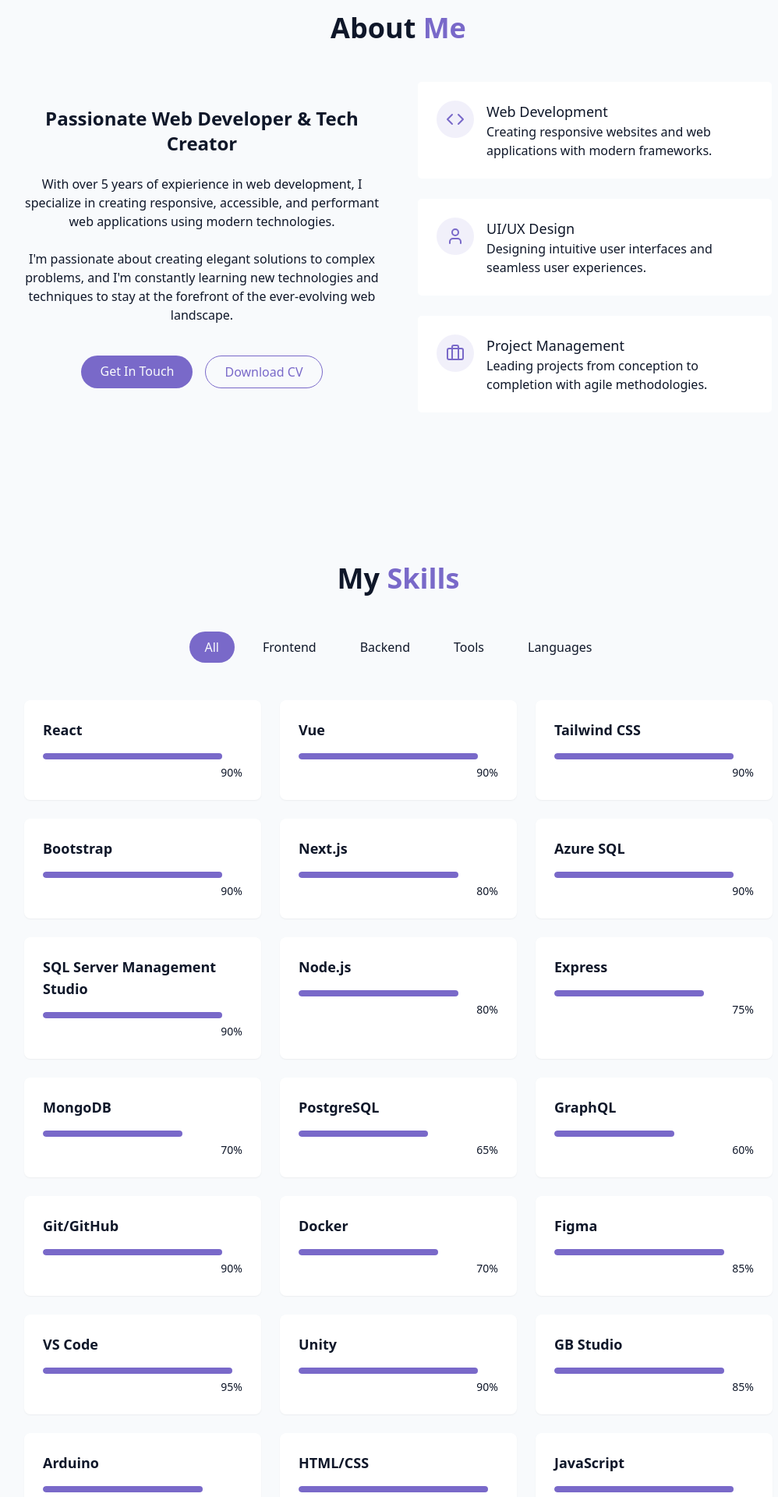
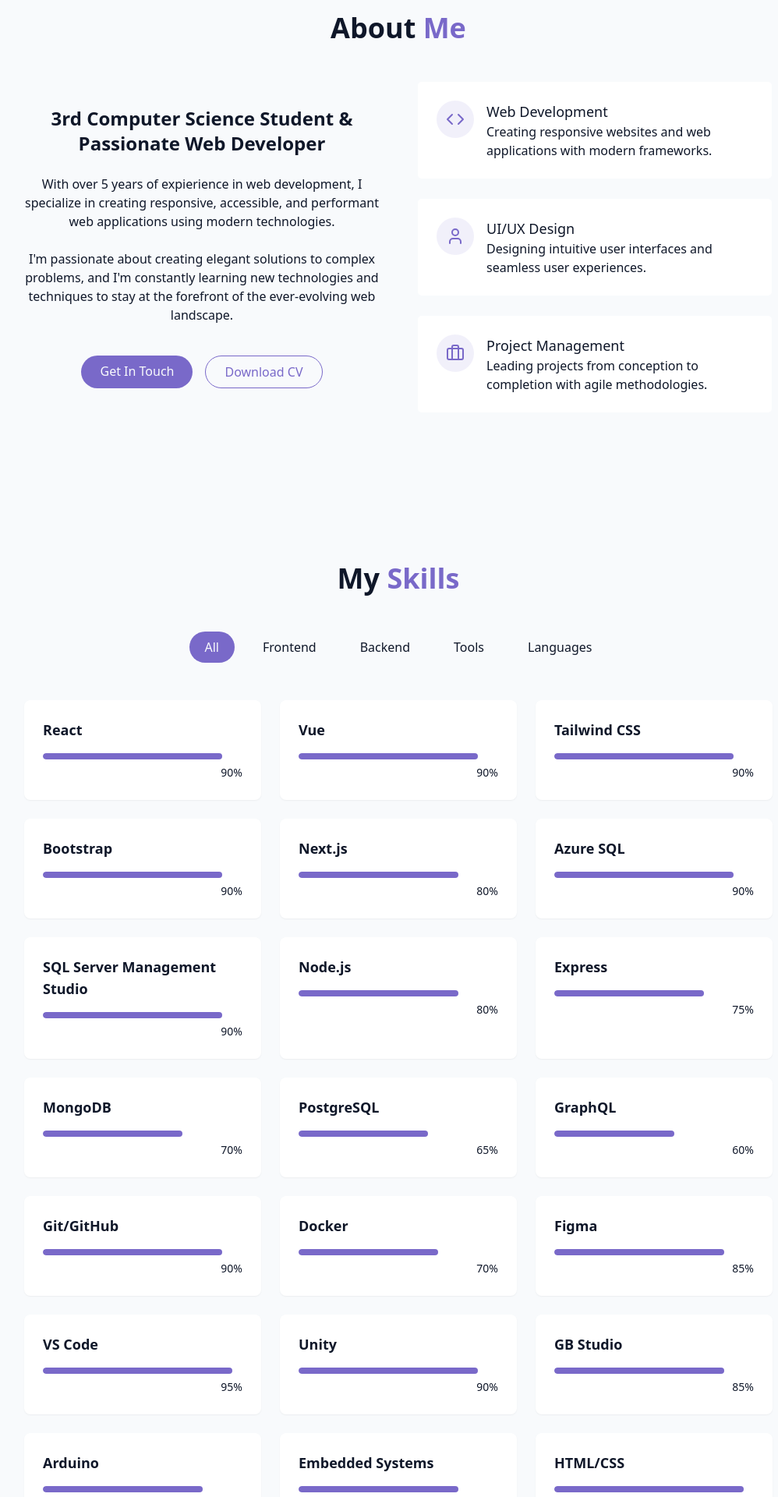
Before and after one commit to Yad1999/aj-stellar-portfolio, a React (Vite) app: page / in a window 1280 px wide. Shown: the part 880-2800 px from the top of the page at 78% size, without its empty margins (129-1127 px from the left). Built offline with nearby package versions, Linux system fonts and the light colour scheme.

Commit message:
Updated about, projects and skills

```diff
--- a/src/components/AboutSection.jsx
+++ b/src/components/AboutSection.jsx
@@ -12,7 +12,7 @@ export const AboutSection = () => {
                 <div className="grid grid-cols-1 md:grid-cols-2 gap-12 items-center">
                     <div className="space-y-6">
                         <h3 className="text-2xl font-semibold">
-                            Passionate Web Developer & Tech Creator
+                            3rd Computer Science Student & Passionate Web Developer
                         </h3>
 
                         <p className="text-muted-foreground">
--- a/src/components/ProjectsSection.jsx
+++ b/src/components/ProjectsSection.jsx
@@ -4,11 +4,11 @@ const projects = [
     {
         id: 1,
         title: "HarmonAI",
-        description: "A Hackathon winner AI vocal coach. Analyzes users voice and generates a detailed report on how to improve. Created with Vue, Express, and Google Gemini API.",
+        description: "A Hackathon winner AI vocal coach. Analyzes users voice and generates a detailed report on how to improve. Created with Vue, Node.js, Express, and Google Gemini API.",
         image: "/projects/Hackathon_winner.jpg",
-        tags: ["Vue", "Express"],
-        demoUrl: "#",
-        githubUrl: "#",
+        tags: ["Vue", "Node.js", "Express"],
+        demoUrl: "https://devpost.com/software/harmonai-8hybqu",
+        githubUrl: "https://github.com/CHamilton02/harmonai-vocal-coach",
 
     },
 
@@ -18,8 +18,8 @@ const projects = [
         title: "My Chickens!",
         description: "A small interactive game that simulates playing a gameboy. Compatible with PC and mobile. Game is developed in C and GB Studio.",
         image: "/projects/My_Chickens.jpg",
-        tags: ["C", "GBStudio"],
-        demoUrl: "#",
+        tags: ["GBStudio", "Unity"],
+        demoUrl: "https://anreydelacruzgmailcom.itch.io/my-chickens",
         githubUrl: "#",
     },
 
@@ -29,7 +29,7 @@ const projects = [
         title: "AI Arduino Guitar Tuner",
         description: "A guitar tuner made with an arduino and servo motors to tune a guitar. Uses Google Gemini API to customize and change string tuning.",
         image: "/projects/HarmonAI_Landing.jpg",
-        tags: ["C", "Arduino"],
+        tags: ["Arduino", "Embedded Systems"],
         demoUrl: "#",
         githubUrl: "#",
      },
--- a/src/components/SkillsSection.jsx
+++ b/src/components/SkillsSection.jsx
@@ -26,6 +26,7 @@ const skills = [
     {name: "Unity", level: 90, category: "tools"},
     {name: "GB Studio", level: 85, category: "tools"},
     {name: "Arduino", level: 80, category: "tools"},
+    {name: "Embedded Systems", level: 80, category: "tools"},
 
     // Languages
     {name: "HTML/CSS", level: 95, category: "languages"},
```
